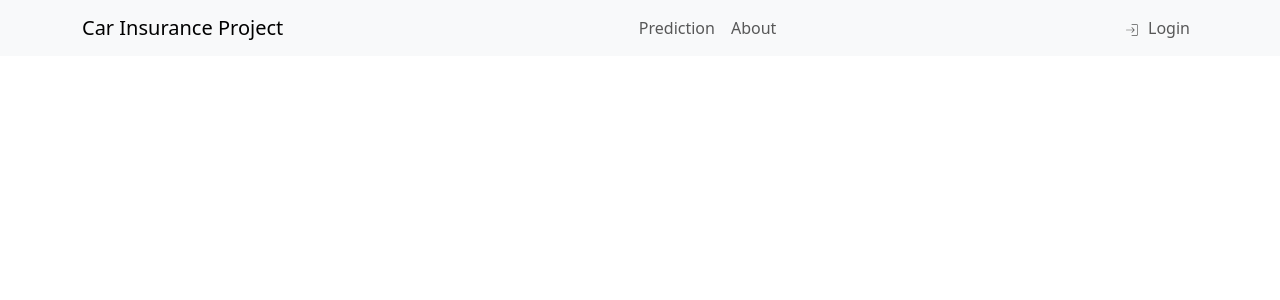
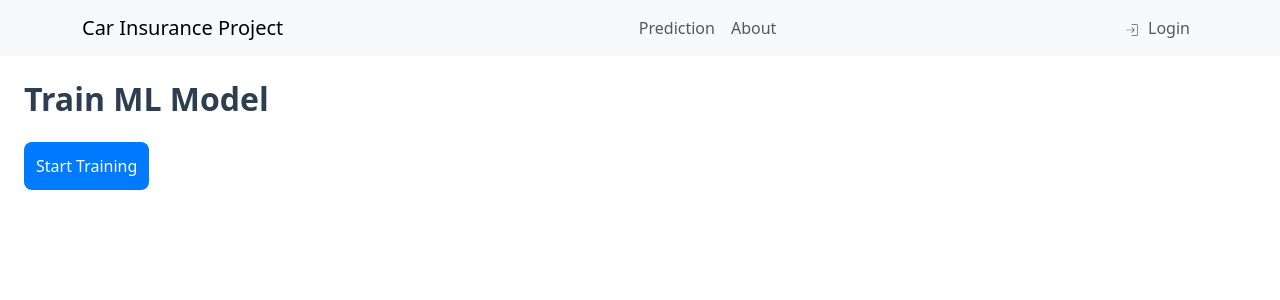
Before and after one commit to ZhBauyrzhan/Diploma, a React (Vite) app in the folder frontend/frontend-diploma/: page /train in a window 1280 px wide. Shown: the top 300 px of the page. Built offline with nearby package versions, Linux system fonts and the light colour scheme; no server answers.

Commit message:
✨ Train page

```diff
--- a/frontend/frontend-diploma/src/App.jsx
+++ b/frontend/frontend-diploma/src/App.jsx
@@ -9,6 +9,7 @@ import AdminDashboard from './components/AdminDashboard';
 import ProfilePage from './components/ProfilePage';
 import DataUploadPage from './components/DataUploadPage';
 import DriversList from './components/DriverList';
+import TrainModel from './components/TrainModel';
 
 function App() {
   return (
@@ -23,6 +24,7 @@ function App() {
           <Route path="/profile" element={<ProfilePage />} />
           <Route path="/data-upload" element={<DataUploadPage />} />
           <Route path="/drivers" element={<DriversList />} />
+          <Route path="/train" element={<TrainModel />} />
         </Routes>
       </div>
     </Router>
--- a/frontend/frontend-diploma/src/components/Navbar.jsx
+++ b/frontend/frontend-diploma/src/components/Navbar.jsx
@@ -7,6 +7,7 @@ import { CgProfile } from "react-icons/cg";
 import { CiLogout } from "react-icons/ci";
 import { FaCloudUploadAlt } from "react-icons/fa";
 import { FaDatabase } from "react-icons/fa6";
+import { MdModelTraining } from "react-icons/md";
 
 
 const CustomNavbar = () => {
@@ -56,6 +57,9 @@ const CustomNavbar = () => {
             <Nav >
               {isAuthenticated && <Nav.Link as={Link} to="/data-upload"><FaCloudUploadAlt /> Upload Data</Nav.Link>}
             </Nav>
+            <Nav className="me-auto">
+              {isAuthenticated && <Nav.Link as={Link} to="/train"><MdModelTraining />Train Model</Nav.Link>}
+            </Nav>
             <Nav >
               {isAuthenticated && <Nav.Link as={Link} to="/drivers"> <FaDatabase /> Drivers </Nav.Link>}
             </Nav>
--- a/frontend/frontend-diploma/src/components/PredictionForm.jsx
+++ b/frontend/frontend-diploma/src/components/PredictionForm.jsx
@@ -31,12 +31,14 @@ const PredictionForm = () => {
     e.preventDefault();
     try {
       const request_data = JSON.stringify(formData);
+      console.log(request_data);
       const response = await axios.post('http://127.0.0.1:8000/prediction/make-prediction/', request_data, {
         headers: {
           'Content-Type': 'application/json'
         }
       });
-      setPrediction(response.data['prediction']);
+      console.log(response);
+      setPrediction(response.data);
     } catch (error) {
       console.error('Prediction error:', error);
     }
@@ -347,11 +349,21 @@ const PredictionForm = () => {
           <Card className="mt-5">
             <Card.Body>
               <Card.Title>Prediction Result</Card.Title>
-              <Card.Text>
-                {prediction === 1
-                  ? "Client is most likely to claim their loan"
-                  : "Client is unlikely to claim their loan"}
-              </Card.Text>
+              {prediction.status === 'success' ? (
+                <>
+                  <Card.Text>
+                    {prediction.prediction === 1 ? "Client is likely to make an insurance claim in the next year"
+                      : "Client is unlikely to make an insurance claim in the next year"}
+                  </Card.Text>
+                  <Card.Text>
+                    Probability: {(prediction.probability * 100).toFixed(2)}%
+                  </Card.Text>
+                </>
+              ) : (
+                <Card.Text className="text-danger">
+                  Error: {prediction.error || 'Failed to get prediction'}
+                </Card.Text>
+              )}
             </Card.Body>
           </Card>
         )
--- /dev/null
+++ b/frontend/frontend-diploma/src/components/TrainModel.jsx
@@ -0,0 +1,67 @@
+import React, { useState } from 'react';
+import { Button, Alert, Spinner } from 'react-bootstrap';
+import axiosInstance from '../api';
+
+const TrainModel = () => {
+  const [loading, setLoading] = useState(false);
+  const [error, setError] = useState(null);
+  const [response, setResponse] = useState(null);
+
+  const handleTrainModel = async () => {
+    setLoading(true);
+    setError(null);
+    setResponse(null);
+
+    try {
+      const response = await axiosInstance.post('http://127.0.0.1:8000/prediction/retrain-model/');
+      console.log(response);
+      setResponse(response.data);
+    } catch (err) {
+      setError(err.response?.data?.message || 'Training failed');
+    } finally {
+      setLoading(false);
+    }
+  };
+
+  return (
+    <div className="p-4">
+      <h2>Train ML Model</h2>
+
+      {error && (
+        <Alert variant="danger" className="mt-3" onClose={() => setError(null)} dismissible>
+          {error}
+        </Alert>
+      )}
+
+      {response && (
+        <Alert variant="success" className="mt-3" onClose={() => setResponse(null)} dismissible>
+          Training started successfully!<br/>
+        </Alert>
+      )}
+
+      <Button
+        variant="primary"
+        onClick={handleTrainModel}
+        disabled={loading}
+        className="mt-3"
+      >
+        {loading ? (
+          <>
+            <Spinner
+              as="span"
+              animation="border"
+              size="sm"
+              role="status"
+              aria-hidden="true"
+            />
+            <span className="ms-2">Training...</span>
+          </>
+        ) : (
+          'Start Training'
+        )}
+      </Button>
+    </div>
+  );
+};
+
+export default TrainModel;
```
